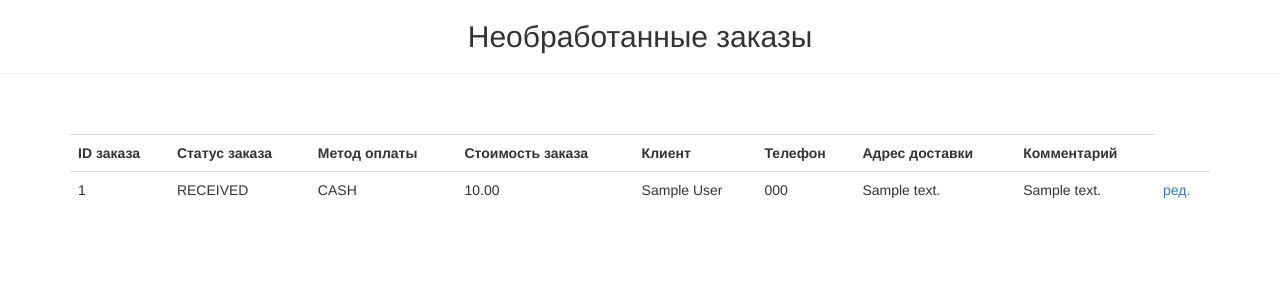
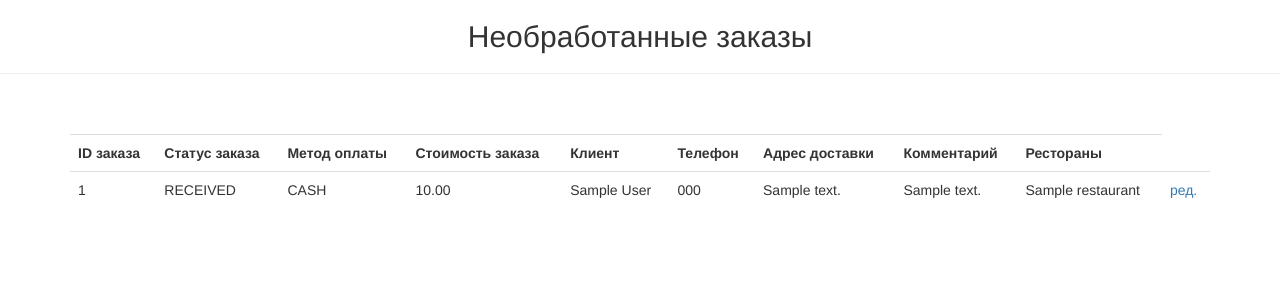
Before and after one commit to Gennadynemchin/Burger-store, a Django app: page /manager/orders/ in a window 1280 px wide. Shown: the part 52-352 px from the top of the page. Run offline with Django 3.2, Linux system fonts and the light colour scheme; a user stored in the database is signed in; tables that the repository leaves empty hold one stand-in row (values such as "Sample post"); parts of the project's set-up code (start-up, migrations or seed data) failed here and were passed over; some libraries are stand-ins or nearby versions.

Commit message:
Add available restaurants;

```diff
--- a/foodcartapp/models.py
+++ b/foodcartapp/models.py
@@ -5,6 +5,36 @@ from django.core.validators import MinValueValidator
 from phonenumber_field.modelfields import PhoneNumberField
 from django.db.models import F
 from django.utils import timezone
+
+
+class OrdersQuerySet(models.QuerySet):
+    def get_active_orders(self):
+        orders = []
+        for order in self.exclude(status='FN').prefetch_related('items__product'):
+            order_items = order.items.all()
+            order_sum = sum(item.price for item in order_items)
+            orders.append({'id': order.id,
+                           'status': order.get_status_display(),
+                           'items': order_items,
+                           'sum': order_sum,
+                           'firstname': order.firstname,
+                           'lastname': order.lastname,
+                           'phonenumber': order.phonenumber,
+                           'address': order.address,
+                           'comment': order.comment,
+                           'payment_method': order.get_payment_method_display()})
+        return orders
+
+
+class RestaurantQuerySet(models.QuerySet):
+    def get_restaurants_menu(self):
+        context = []
+        for restaurant in self.all():
+            products_in_menu = []
+            for restaurant_menu in restaurant.menu_items.all():
+                products_in_menu.append(restaurant_menu.product.name)
+            context.append({restaurant.name: products_in_menu})
+        return context
 
 
 class Restaurant(models.Model):
@@ -22,6 +52,8 @@ class Restaurant(models.Model):
         max_length=50,
         blank=True,
     )
+
+    objects = RestaurantQuerySet.as_manager()
 
     class Meta:
         verbose_name = 'ресторан'
@@ -128,24 +160,6 @@ class RestaurantMenuItem(models.Model):
         return f"{self.restaurant.name} - {self.product.name}"
 
 
-class OrdersQuerySet(models.QuerySet):
-    def get_active_orders(self):
-        orders = []
-        for order in self.exclude(status='FN').prefetch_related('items__product'):
-            order_items = order.items.all()
-            order_sum = sum(item.price for item in order_items)
-            orders.append({'id': order.id,
-                           'status': order.get_status_display(),
-                           'sum': order_sum,
-                           'firstname': order.firstname,
-                           'lastname': order.lastname,
-                           'phonenumber': order.phonenumber,
-                           'address': order.address,
-                           'comment': order.comment,
-                           'payment_method': order.get_payment_method_display()})
-        return orders
-
-
 class Order(models.Model):
 
     ORDER_STATUS = (
--- a/restaurateur/templates/order_items.html
+++ b/restaurateur/templates/order_items.html
@@ -21,6 +21,7 @@
       <th>Телефон</th>
       <th>Адрес доставки</th>
       <th>Комментарий</th>
+      <th>Рестораны</th>
     </tr>
 
     {% for order in orders %}
@@ -33,6 +34,9 @@
         <td>{{order.phonenumber}}</td>
         <td>{{order.address}}</td>
         <td>{{order.comment|default:''}}</td>
+        <td>{% for restaurant in order.available_restaurants %}
+        {{restaurant}}<br>
+        {% endfor %}</td>
         <td><a href="{% url 'admin:foodcartapp_order_change' order.id %}?next=">ред.</a></td>
       </tr>
     {% endfor %}
--- a/restaurateur/views.py
+++ b/restaurateur/views.py
@@ -7,6 +7,7 @@ from foodcartapp.models import Order
 from django.contrib.auth import authenticate, login
 from django.contrib.auth import views as auth_views
 from django.db.models import F
+import collections
 
 
 from foodcartapp.models import Product, Restaurant
@@ -93,8 +94,22 @@ def view_restaurants(request):
 
 @user_passes_test(is_manager, login_url='restaurateur:login')
 def view_orders(request):
+    Restaurant.objects.get_restaurants_menu()
     orders = Order.objects.get_active_orders()
+    menu_items = Restaurant.objects.get_restaurants_menu()
+    output_orders = []
+    for order in orders:
+        order_products = []
+        for item in order['items']:
+            order_products.append(item.product.name)
+
+        available_restaurants = []
+        for item in menu_items:
+            if set(order_products).issubset(list(item.values())[0]):
+                available_restaurants.append(list(item.keys())[0])
+        order['available_restaurants'] = available_restaurants
+        output_orders.append(order)
     context = {
-        "orders": orders
+        "orders": output_orders
     }
     return render(request, template_name='order_items.html', context=context)
```
